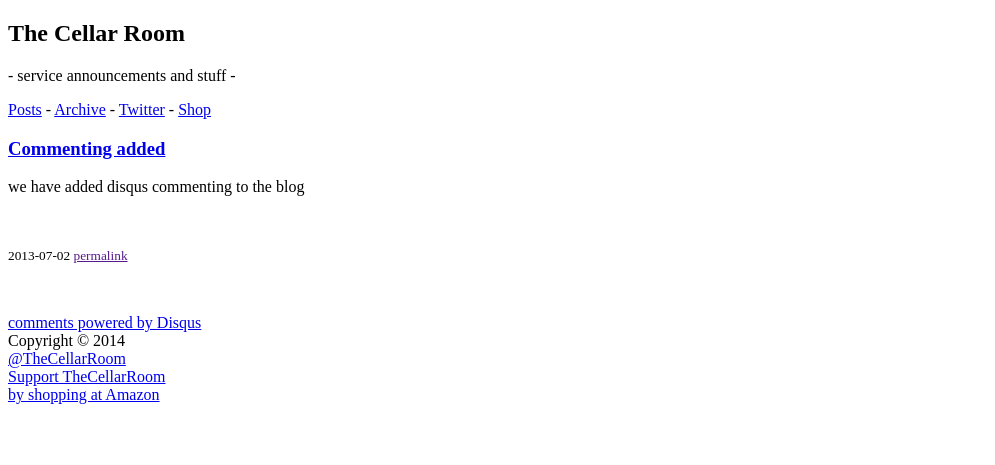
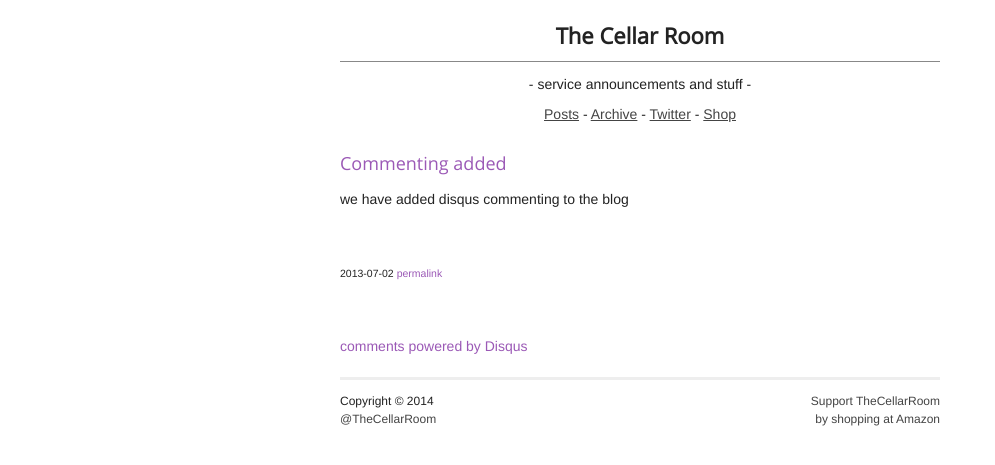
Before and after one commit to ChelseaStats/TheCellarRoom.uk, a Jekyll site: the page built from _posts/2013-07-02-disqus-commenting-added.md, in a window 1280 px wide. Shown: the top 465 px of the page, without its empty margins (0-995 px from the left). Built offline with Jekyll 4.4.1, drawn with Linux system fonts in a browser that asks for light colours; nearby versions of some CDN libraries; Markdown is read by kramdown in place of the engine named in the settings; comment, search, counter and statistics services are not loaded.

Commit message:
Update layout.html

```diff
--- a/_layouts/layout.html
+++ b/_layouts/layout.html
@@ -33,7 +33,7 @@
     {% if page.description %}<meta name="description" content="{{ page.description }}" />{% endif %}
     <title>Blog - {{ page.title }}</title>
     <link href="//netdna.bootstrapcdn.com/font-awesome/3.2.1/css/font-awesome.min.css" rel="stylesheet">
-    <link href="/blog/css/min.css" media="screen,print" rel="stylesheet" />
+    <link href="/css/min.css" media="screen,print" rel="stylesheet" />
 
 </head>
 <body>
```
